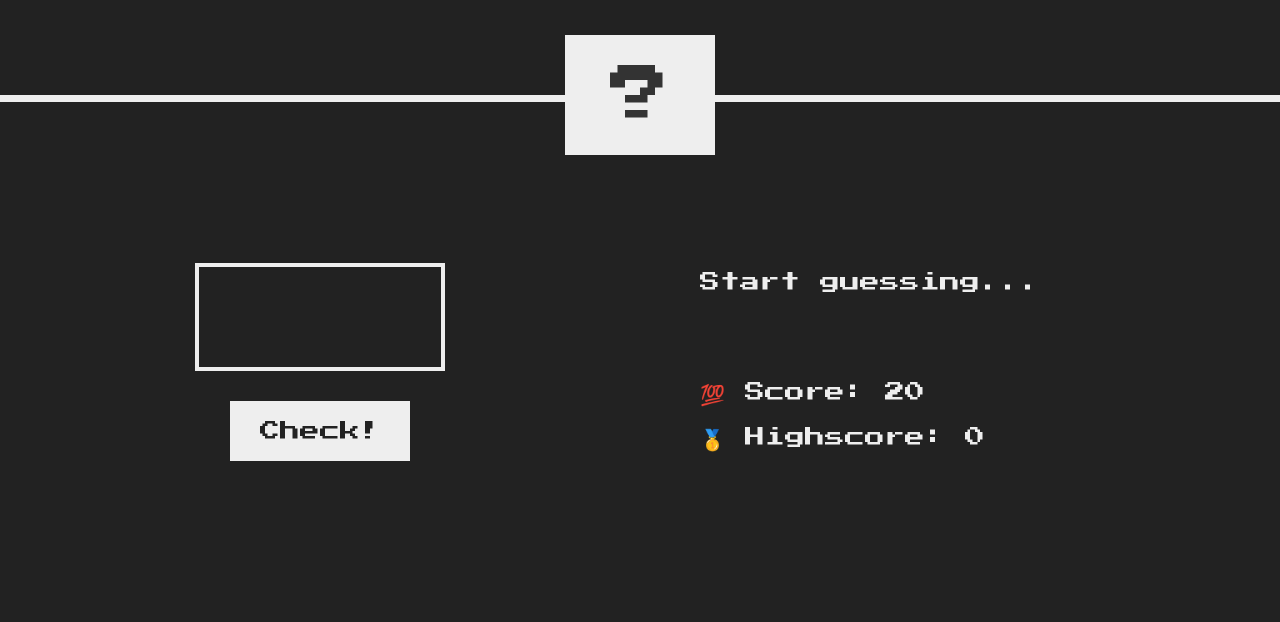
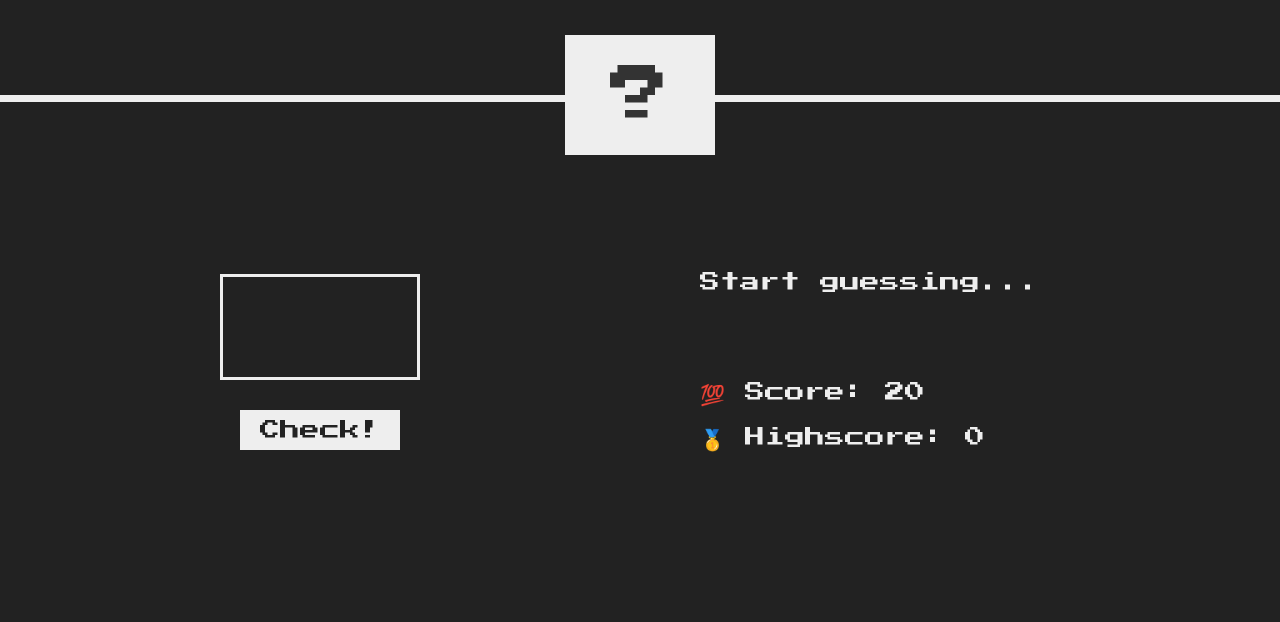
Before and after one commit to Nithe18/nithe18.github.io, a plain HTML site: page index.html in a window 1280 px wide. Shown: the part 178-800 px from the top of the page. Drawn offline with Linux system fonts and the light colour scheme.

Commit message:
Update style.css

```diff
--- a/style.css
+++ b/style.css
@@ -84,12 +84,12 @@ h1 {
 
 .guess {
   background: none;
-  border: 4px solid #eee;
+  border: 3px solid #eee;
   font-family: inherit;
   color: inherit;
   font-size: 5rem;
   padding: 2.5rem;
-  width: 25rem;
+  width: 20rem;
   text-align: center;
   display: block;
   margin-bottom: 3rem;
@@ -101,7 +101,7 @@ h1 {
   color: #222;
   font-size: 2rem;
   font-family: inherit;
-  padding: 2rem 3rem;
+  padding: 1rem 2rem;
   cursor: pointer;
 }
 
```
